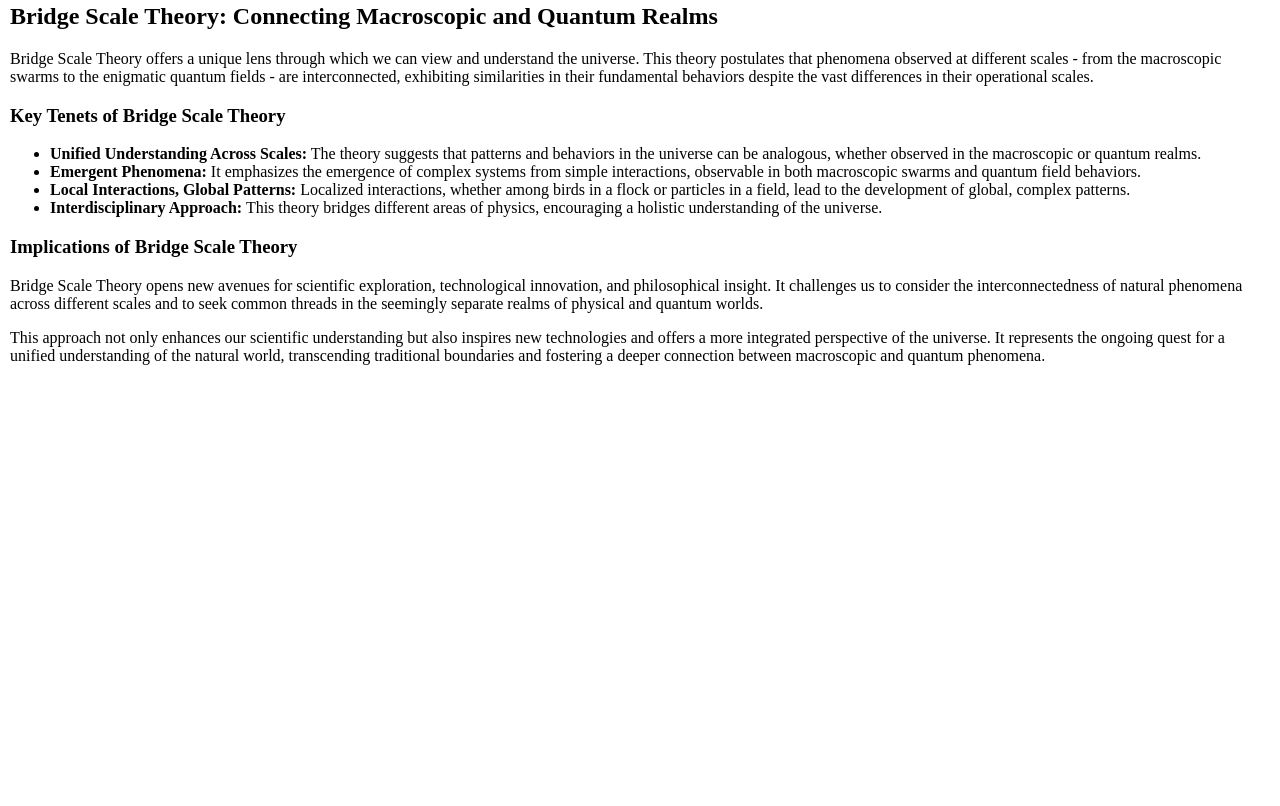
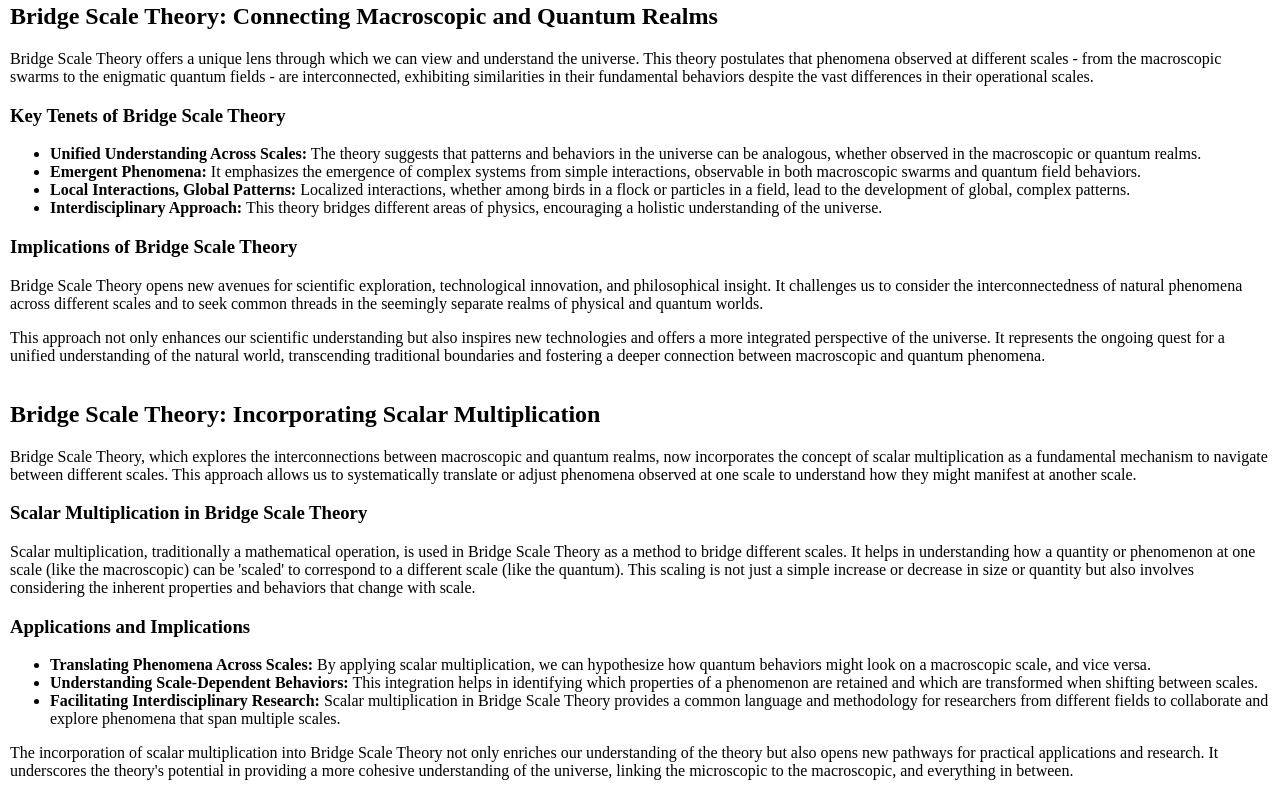
Before and after one commit to Hamzatrah/VirtualQuantumPersonalComputer, a plain HTML site: page index.html in a window 1280 px wide. Shown: the part 5014-5820 px from the top of the page. Before the commit the page ends 5405 px from the top, so only its background shows below. Drawn offline with nearby package versions, Linux system fonts and the light colour scheme.

Commit message:
Update index.html

```diff
--- a/index.html
+++ b/index.html
@@ -474,5 +474,22 @@
 
     <p>This approach not only enhances our scientific understanding but also inspires new technologies and offers a more integrated perspective of the universe. It represents the ongoing quest for a unified understanding of the natural world, transcending traditional boundaries and fostering a deeper connection between macroscopic and quantum phenomena.</p>
 </section>
+    <section id="bridgeScaleTheory">
+    <h2>Bridge Scale Theory: Incorporating Scalar Multiplication</h2>
+
+    <p>Bridge Scale Theory, which explores the interconnections between macroscopic and quantum realms, now incorporates the concept of scalar multiplication as a fundamental mechanism to navigate between different scales. This approach allows us to systematically translate or adjust phenomena observed at one scale to understand how they might manifest at another scale.</p>
+
+    <h3>Scalar Multiplication in Bridge Scale Theory</h3>
+    <p>Scalar multiplication, traditionally a mathematical operation, is used in Bridge Scale Theory as a method to bridge different scales. It helps in understanding how a quantity or phenomenon at one scale (like the macroscopic) can be 'scaled' to correspond to a different scale (like the quantum). This scaling is not just a simple increase or decrease in size or quantity but also involves considering the inherent properties and behaviors that change with scale.</p>
+
+    <h3>Applications and Implications</h3>
+    <ul>
+        <li><strong>Translating Phenomena Across Scales:</strong> By applying scalar multiplication, we can hypothesize how quantum behaviors might look on a macroscopic scale, and vice versa.</li>
+        <li><strong>Understanding Scale-Dependent Behaviors:</strong> This integration helps in identifying which properties of a phenomenon are retained and which are transformed when shifting between scales.</li>
+        <li><strong>Facilitating Interdisciplinary Research:</strong> Scalar multiplication in Bridge Scale Theory provides a common language and methodology for researchers from different fields to collaborate and explore phenomena that span multiple scales.</li>
+    </ul>
+
+    <p>The incorporation of scalar multiplication into Bridge Scale Theory not only enriches our understanding of the theory but also opens new pathways for practical applications and research. It underscores the theory's potential in providing a more cohesive understanding of the universe, linking the microscopic to the macroscopic, and everything in between.</p>
+</section>
 </body>
 </html>
```
